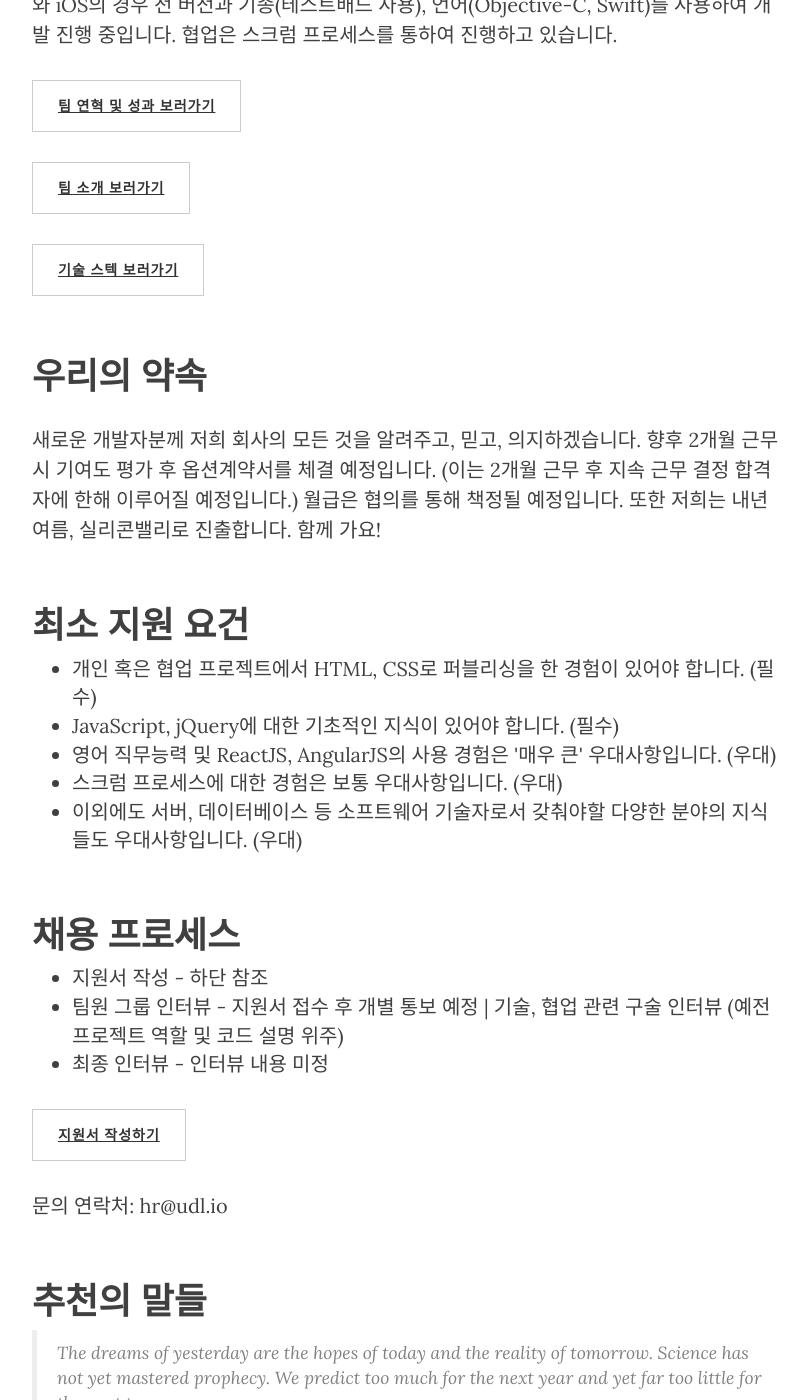
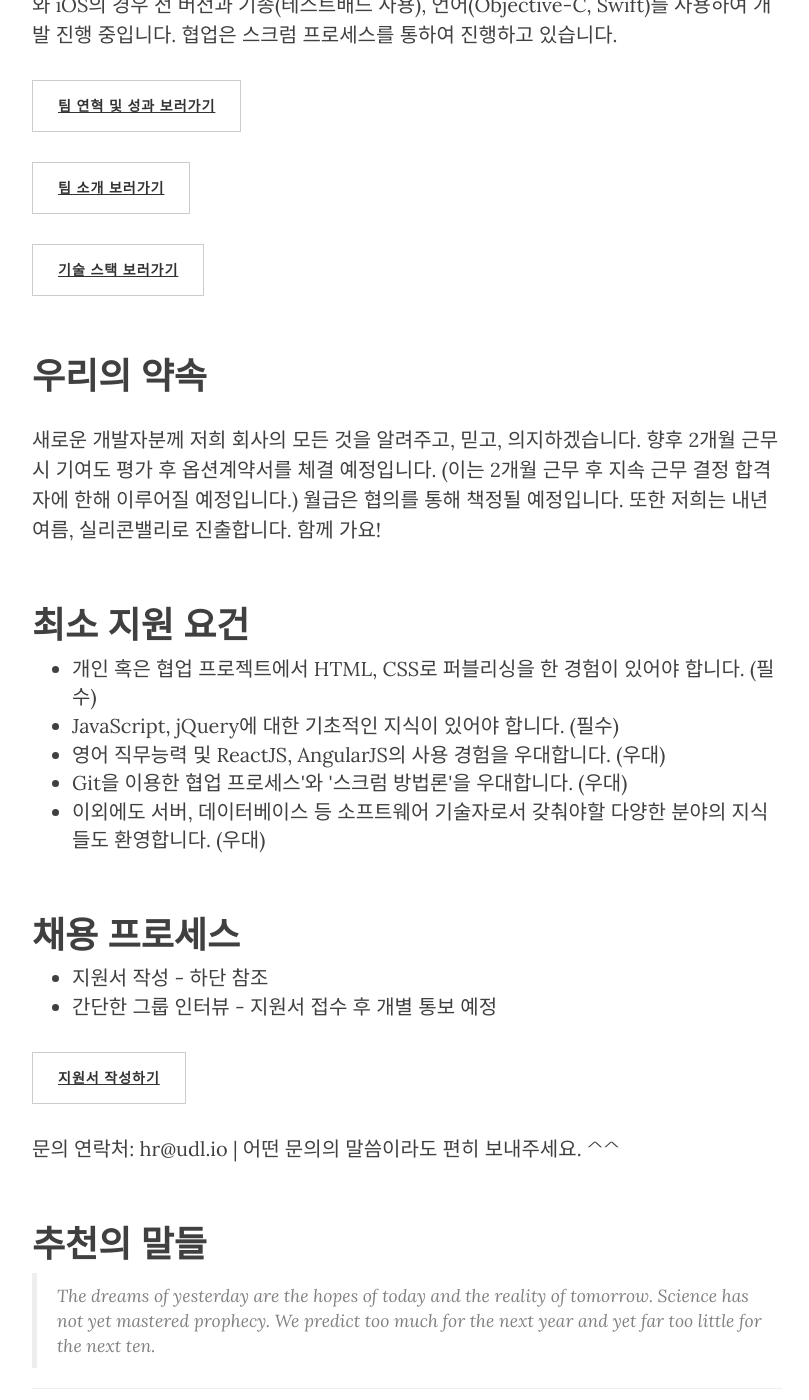
Before and after one commit to ab180/ab180.github.io, a Jekyll site: the page built from _posts/2015-10-16-job-posting-1.markdown, in a window 1280 px wide and 1400 px high, scrolled down 1564 px. Shown: the whole window, without its empty margins (233-1042 px from the left). Built offline with Jekyll 4.4.1, drawn with Linux system fonts in a browser that asks for light colours; nearby versions of some CDN libraries.

Commit message:
edited and trimmed unnatural sentences

```diff
--- a/_posts/2015-10-16-job-posting-1.markdown
+++ b/_posts/2015-10-16-job-posting-1.markdown
@@ -22,7 +22,7 @@ header-img: "img/post-bg-05.jpg"
 
 <a href="{{ site.baseurl }}/team/" target="_blank" type="button" class="btn btn-default">팀 소개 보러가기</a>
 
-<a href="http://stackshare.io/ab180" target="_blank" type="button" class="btn btn-default">기술 스텍 보러가기</a>
+<a href="http://stackshare.io/ab180" target="_blank" type="button" class="btn btn-default">기술 스택 보러가기</a>
 
 <h2 class="section-heading">우리의 약속</h2>
 
@@ -33,22 +33,21 @@ header-img: "img/post-bg-05.jpg"
 <ul>
     <li>개인 혹은 협업 프로젝트에서 HTML, CSS로 퍼블리싱을 한 경험이 있어야 합니다. (필수)</li>
     <li>JavaScript, jQuery에 대한 기초적인 지식이 있어야 합니다. (필수)</li>
-    <li>영어 직무능력 및 ReactJS, AngularJS의 사용 경험은 '매우 큰' 우대사항입니다. (우대)</li>
-    <li>스크럼 프로세스에 대한 경험은 보통 우대사항입니다. (우대)</li>
-    <li>이외에도 서버, 데이터베이스 등 소프트웨어 기술자로서 갖춰야할 다양한 분야의 지식들도 우대사항입니다. (우대)</li>
+    <li>영어 직무능력 및 ReactJS, AngularJS의 사용 경험을 우대합니다. (우대)</li>
+    <li>Git을 이용한 협업 프로세스'와 '스크럼 방법론'을 우대합니다. (우대)</li>
+    <li>이외에도 서버, 데이터베이스 등 소프트웨어 기술자로서 갖춰야할 다양한 분야의 지식들도 환영합니다. (우대)</li>
 </ul>
 
 <h2 class="section-heading">채용 프로세스</h2>
 
 <ul>
     <li>지원서 작성 - 하단 참조</li>
-    <li>팀원 그룹 인터뷰 - 지원서 접수 후 개별 통보 예정 | 기술, 협업 관련 구술 인터뷰 (예전 프로젝트 역할 및 코드 설명 위주)</li>
-    <li>최종 인터뷰 - 인터뷰 내용 미정</li>
+    <li>간단한 그룹 인터뷰 - 지원서 접수 후 개별 통보 예정</li>
 </ul>
 
 <a href="https://docs.google.com/forms/d/1XE7ggfys2JyMO2waf_jxDV0voOKJgHL57nxw7Kl2IrI/viewform?usp=send_form" target="_blank" type="button" class="btn btn-default">지원서 작성하기</a>
 
-<p>문의 연락처: hr@udl.io</p>
+<p>문의 연락처: hr@udl.io | 어떤 문의의 말씀이라도 편히 보내주세요. ^^</p>
 
 <h2 class="section-heading">추천의 말들</h2>
 
```
